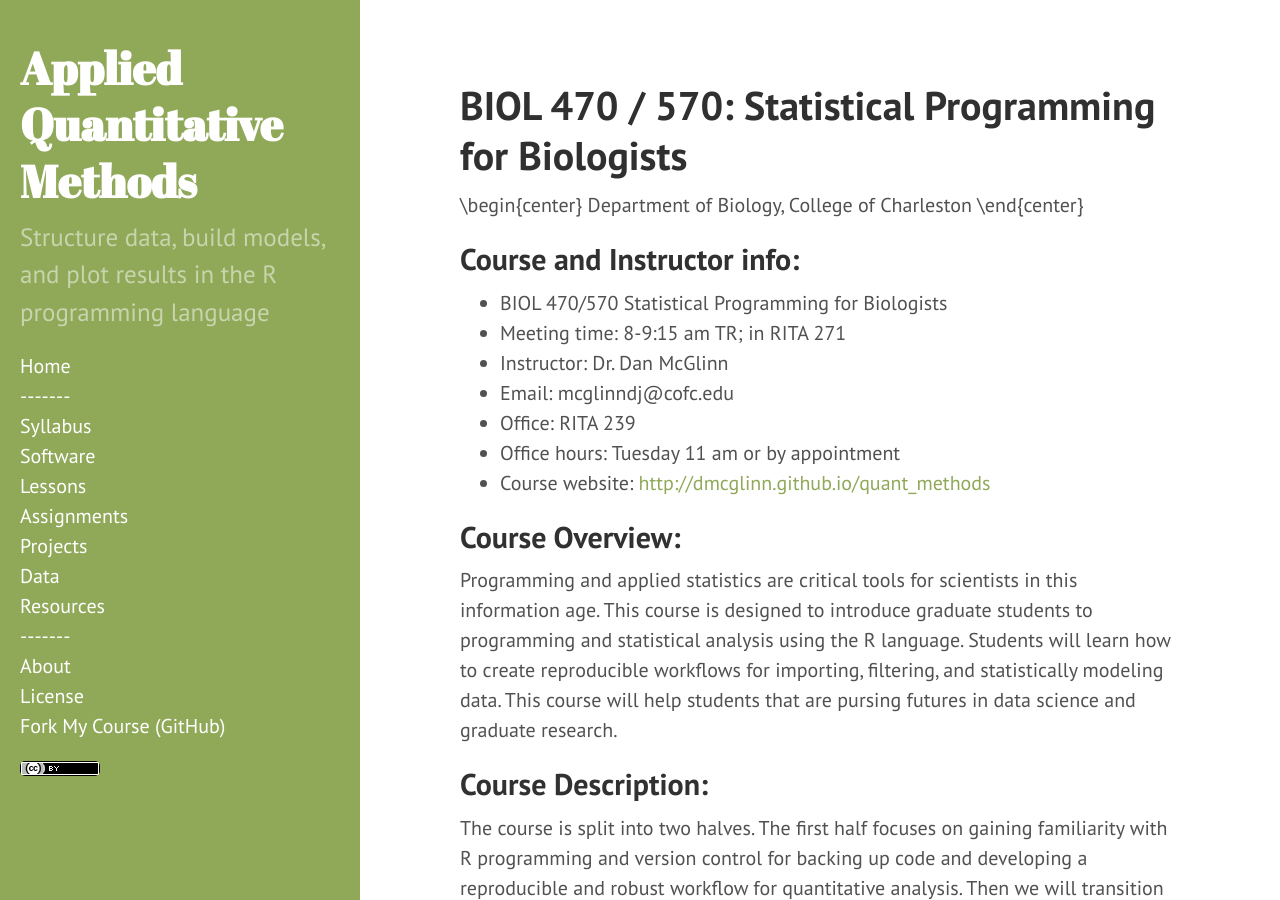
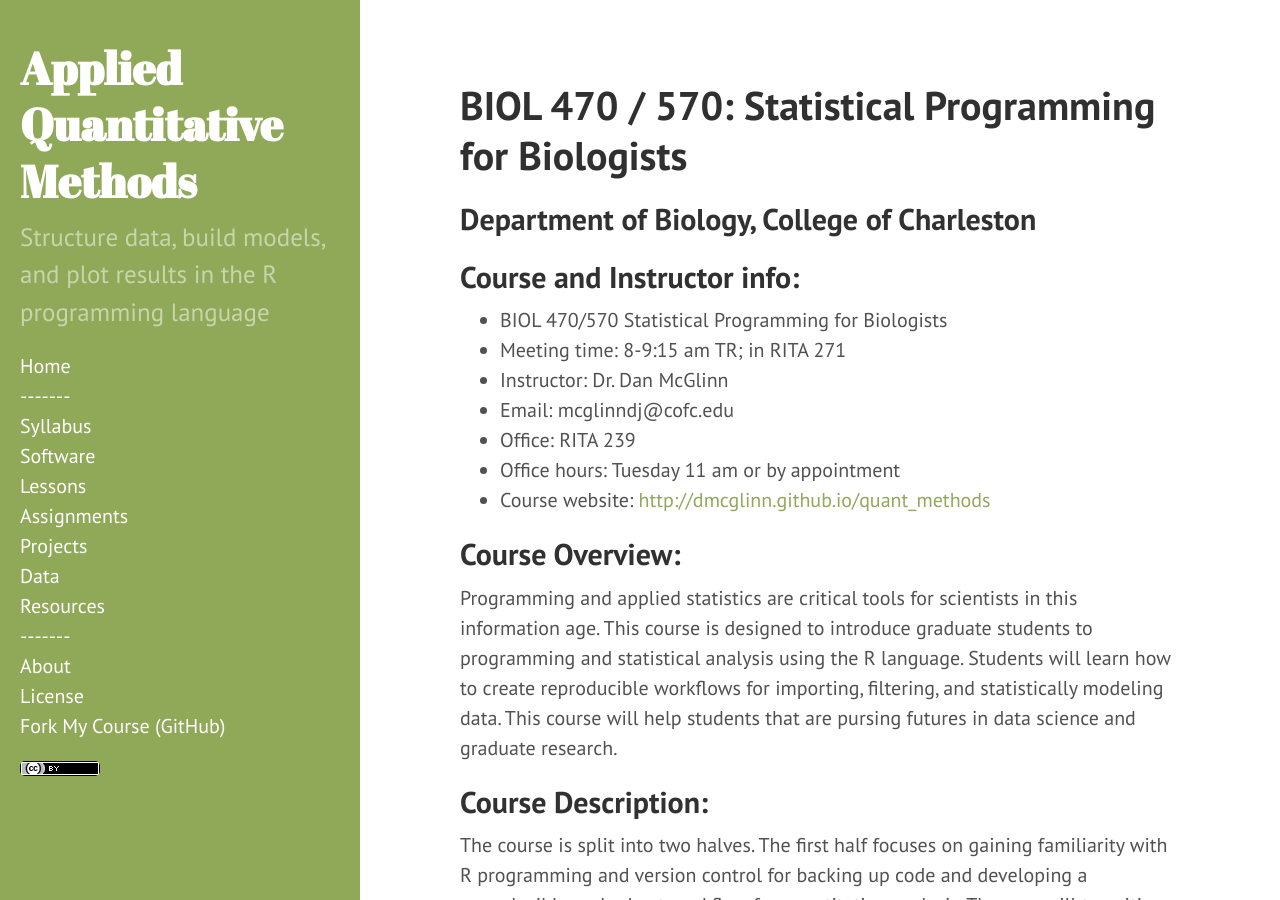
Before and after one commit to dmcglinn/quant_methods, a Jekyll site: the page built from syllabus.md, in a window 1280 px wide and 900 px high. Built offline with Jekyll 4.4.1, drawn with Linux system fonts in a browser that asks for light colours.

Commit message:
fix formatting issue

```diff
--- a/syllabus.md
+++ b/syllabus.md
@@ -7,9 +7,8 @@ layout: page
 urlcolor: blue
 ---
 
-\begin{center}
-Department of Biology, College of Charleston
-\end{center}
+
+## Department of Biology, College of Charleston
 
 Course and Instructor info:
 ---------------------------
```
